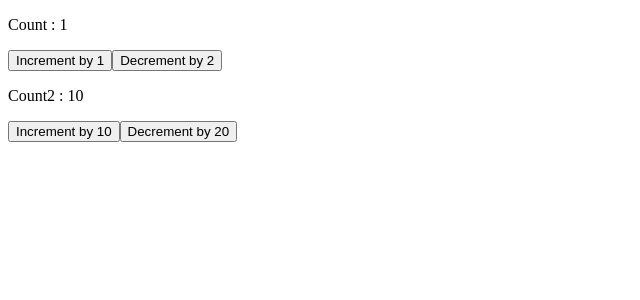
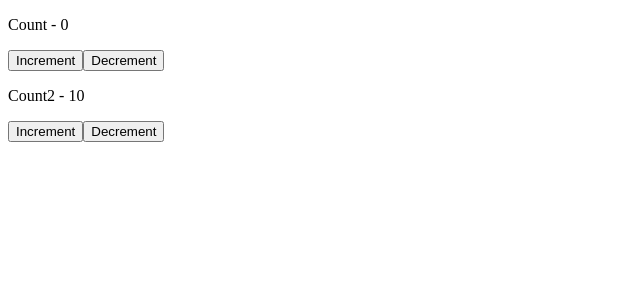
Before and after one commit to masud-rana44/React-Practice, a React (Vite) app: page / in a window 1280 px wide. Shown: the top 300 px of the page, without its empty margins (0-640 px from the left). Built offline with nearby package versions, Linux system fonts and the light colour scheme.

Commit message:
implement counter three

```diff
--- a/src/App.jsx
+++ b/src/App.jsx
@@ -1,9 +1,10 @@
 // eslint-disable-next-line no-unused-vars
 import Counter from "./components/Counter";
 import ComplexCounter from "./components/ComplexCounter";
+import CounterThree from "./components/CounterThree";
 
 const App = () => {
-  return <ComplexCounter />;
+  return <CounterThree />;
 };
 
 export default App;
--- /dev/null
+++ b/src/components/CounterThree.jsx
@@ -0,0 +1,46 @@
+import { useReducer } from "react";
+
+const initialState = 0;
+const initialState2 = 10;
+
+const reducer = (state, action) => {
+  switch (action) {
+    case "increment":
+      return state + 1;
+    case "decrement":
+      return state - 1;
+    default:
+      return state;
+  }
+};
+
+function Counter() {
+  const [count, dispatch] = useReducer(reducer, initialState);
+  const [count2, dispatch2] = useReducer(reducer, initialState2);
+
+  return (
+    <>
+      <div>
+        <p>Count - {count}</p>
+        <button type="button" onClick={() => dispatch("increment")}>
+          Increment
+        </button>
+        <button type="button" onClick={() => dispatch("decrement")}>
+          Decrement
+        </button>
+      </div>
+
+      <div>
+        <p>Count2 - {count2}</p>
+        <button type="button" onClick={() => dispatch2("increment")}>
+          Increment
+        </button>
+        <button type="button" onClick={() => dispatch2("decrement")}>
+          Decrement
+        </button>
+      </div>
+    </>
+  );
+}
+
+export default Counter;
```
